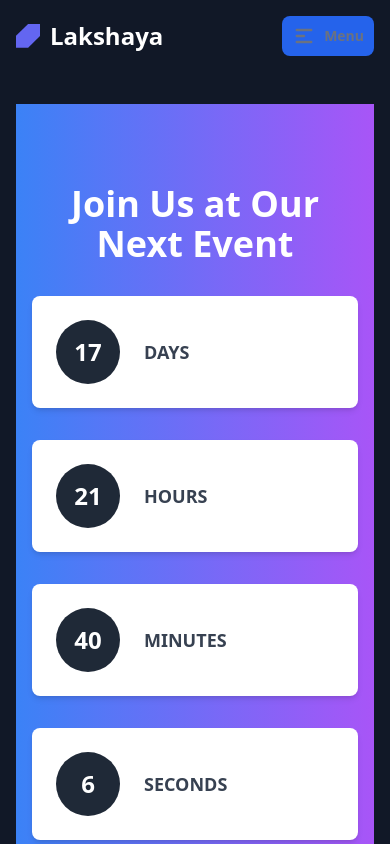
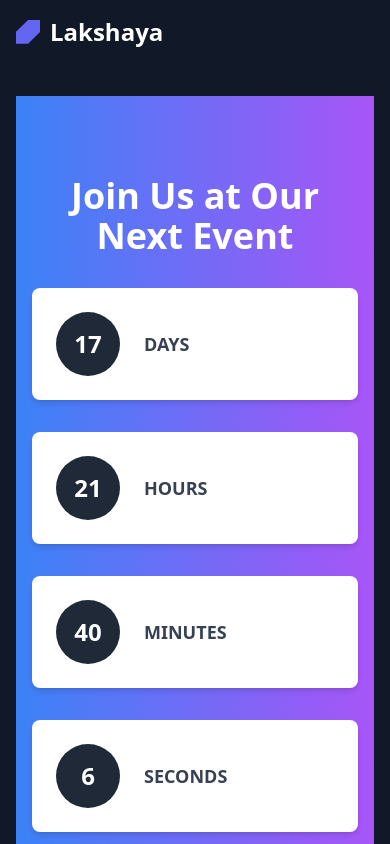
Before and after one commit to Nayak-Sahil/LDCE-Web-O-Thon, a plain HTML site: page index.html in a window 390 px wide. Shown: the top 844 px of the page. Drawn offline with nearby package versions, Linux system fonts and the light colour scheme.

Commit message:
changing in mobile responsive

```diff
--- a/index.html
+++ b/index.html
@@ -25,14 +25,6 @@
       </nav>
 
       <a href="./Auth/index.html" class="hidden rounded-lg bg-blue-800 px-8 py-3 text-center text-sm font-semibold text-white outline-none ring-indigo-300 transition duration-100 hover:bg-black focus-visible:ring active:text-gray-700 md:text-base lg:inline-block">Participate</a>
-
-      <button type="button" class="inline-flex items-center gap-2 rounded-lg bg-blue-600 px-2.5 py-2 text-sm font-semibold text-gray-500 ring-indigo-300 hover:bg-gray-300 focus-visible:ring active:text-gray-700 md:text-base lg:hidden">
-        <svg xmlns="http://www.w3.org/2000/svg" class="h-6 w-6" viewBox="0 0 20 20" fill="currentColor">
-          <path fill-rule="evenodd" d="M3 5a1 1 0 011-1h12a1 1 0 110 2H4a1 1 0 01-1-1zM3 10a1 1 0 011-1h6a1 1 0 110 2H4a1 1 0 01-1-1zM3 15a1 1 0 011-1h12a1 1 0 110 2H4a1 1 0 01-1-1z" clip-rule="evenodd" />
-        </svg>
-
-        Menu
-      </button>
     </header>
 
     <section class="relative bg-gradient-to-r from-blue-500 to-purple-500">
```
Also changed, not shown: script/script.js (line endings or trailing spaces).
